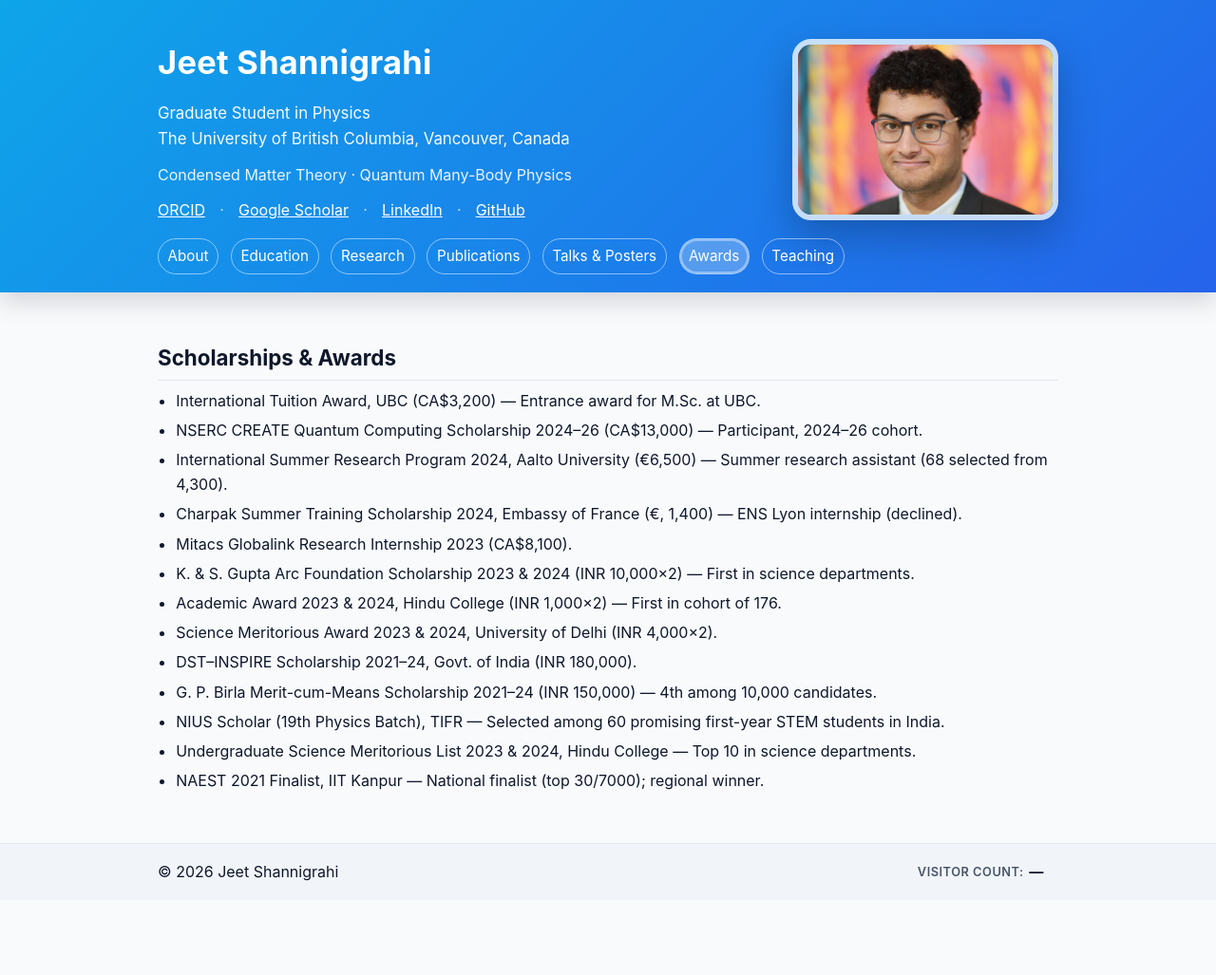
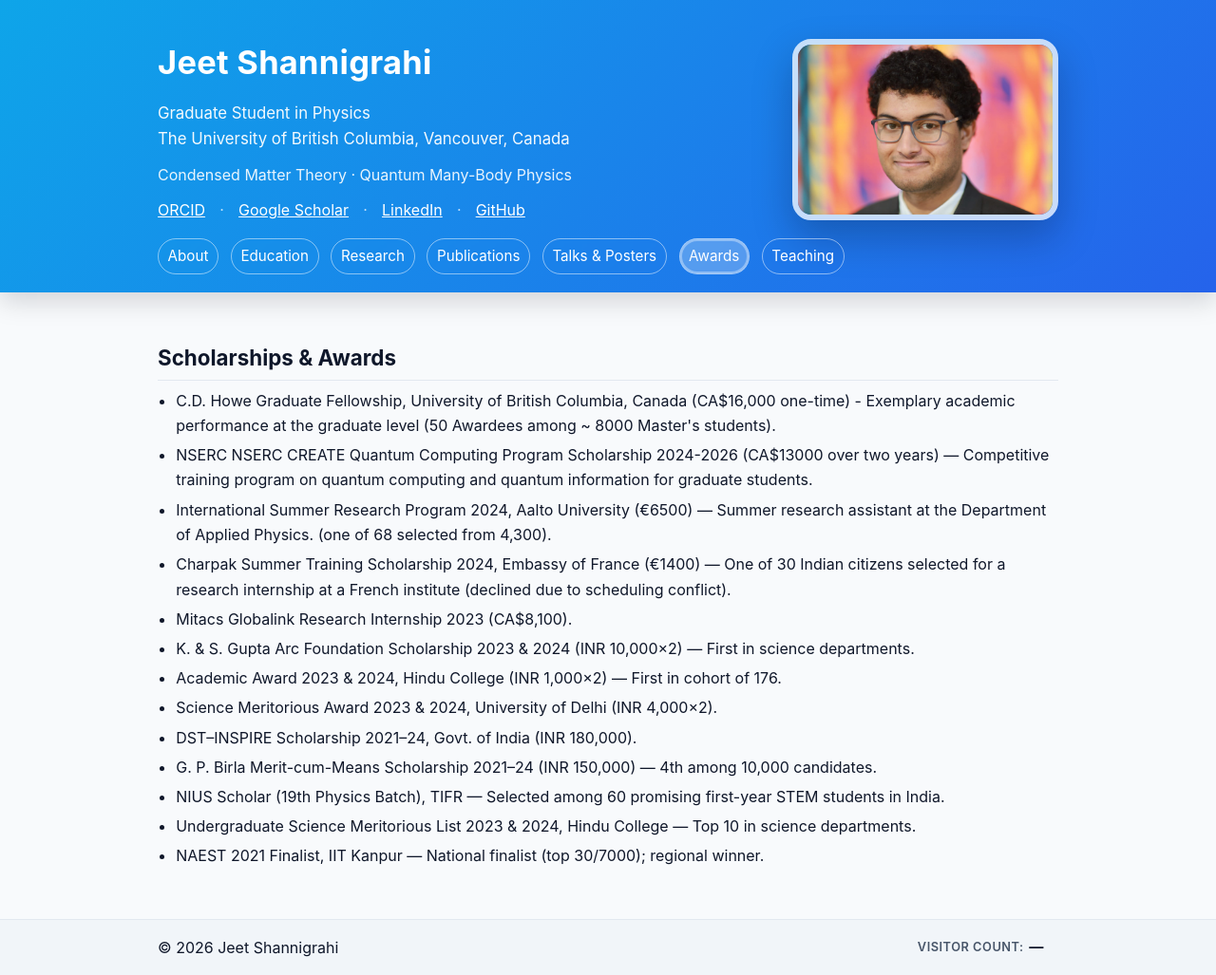
Before and after one commit to JeetShannigrahi21/JeetShannigrahi21.github.io, a Jekyll site: the page built from awards/index.md, in a window 1280 px wide. Shown: the whole page at 95% size. Built offline with Jekyll 4.4.1, drawn with Linux system fonts in a browser that asks for light colours; before the commit the page ends 948 px from its top, so only the background shows below that.

Commit message:
Update index.md

```diff
--- a/awards/index.md
+++ b/awards/index.md
@@ -6,10 +6,10 @@ title: Awards
 <section id="awards" class="section">
   <h2>Scholarships & Awards</h2>
   <ul class="items">
-    <li>International Tuition Award, UBC (CA$3,200) — Entrance award for M.Sc. at UBC.</li>
-    <li>NSERC CREATE Quantum Computing Scholarship 2024&ndash;26 (CA$13,000) — Participant, 2024–26 cohort.</li>
-    <li>International Summer Research Program 2024, Aalto University (€6,500) — Summer research assistant (68 selected from 4,300).</li>
-    <li>Charpak Summer Training Scholarship 2024, Embassy of France (€, 1,400) — ENS Lyon internship (declined).</li>
+    <li> C.D. Howe Graduate Fellowship, University of British Columbia, Canada (CA$16,000 one-time) - Exemplary academic performance at the graduate level (50 Awardees among  ~ 8000 Master's students). </li>
+    <li>NSERC NSERC CREATE Quantum Computing Program Scholarship 2024-2026 (CA$13000 over two years) — Competitive training program on quantum computing and quantum information for graduate students.</li>
+    <li>International Summer Research Program 2024, Aalto University (€6500) — Summer research assistant at the Department of Applied Physics. (one of 68 selected from 4,300).</li>
+    <li>Charpak Summer Training Scholarship 2024, Embassy of France (€1400) — One of 30 Indian citizens selected for a research internship at a French institute (declined due to scheduling conflict).</li>
     <li>Mitacs Globalink Research Internship 2023 (CA$8,100).</li>
     <li>K. &amp; S. Gupta Arc Foundation Scholarship 2023 &amp; 2024 (INR 10,000×2) — First in science departments.</li>
     <li>Academic Award 2023 &amp; 2024, Hindu College (INR 1,000×2) — First in cohort of 176.</li>
```
